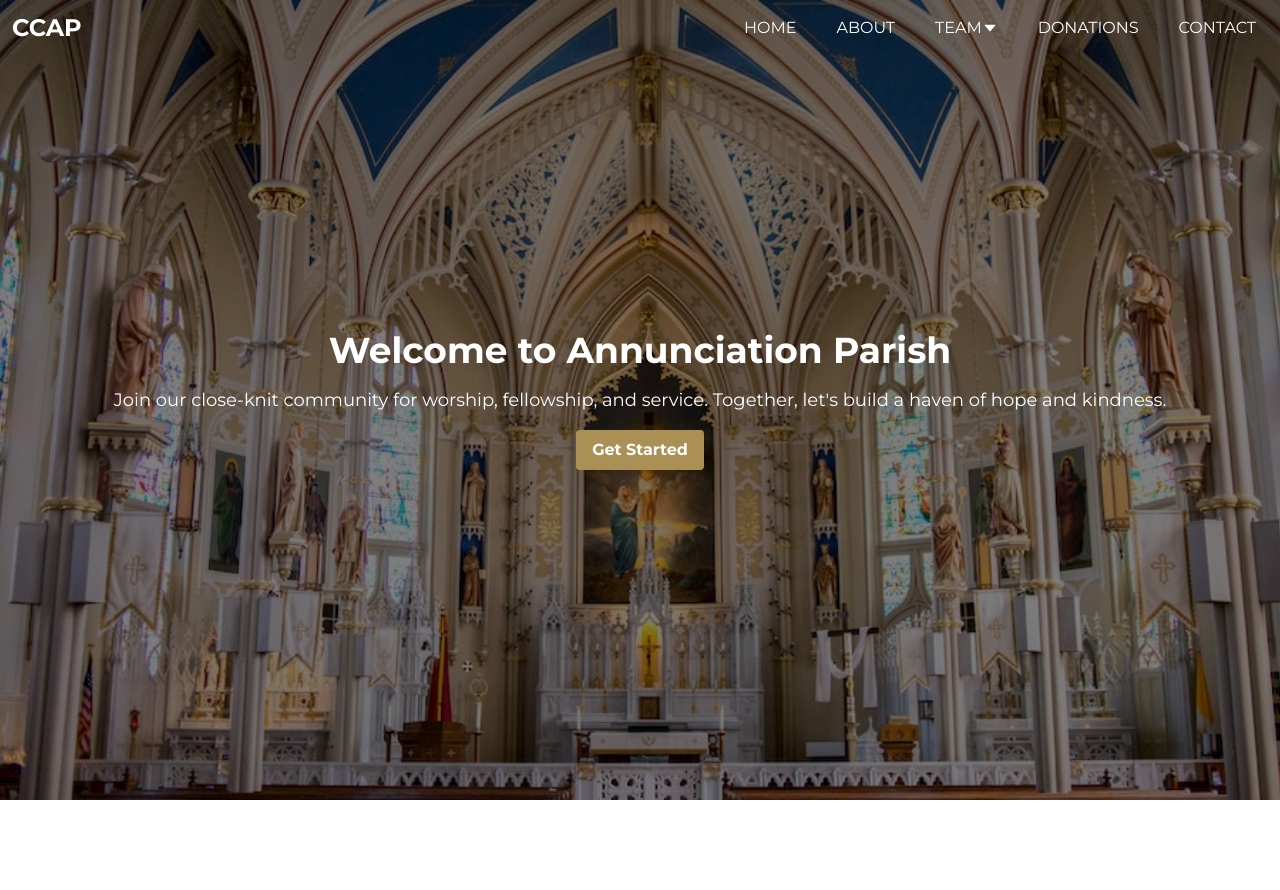
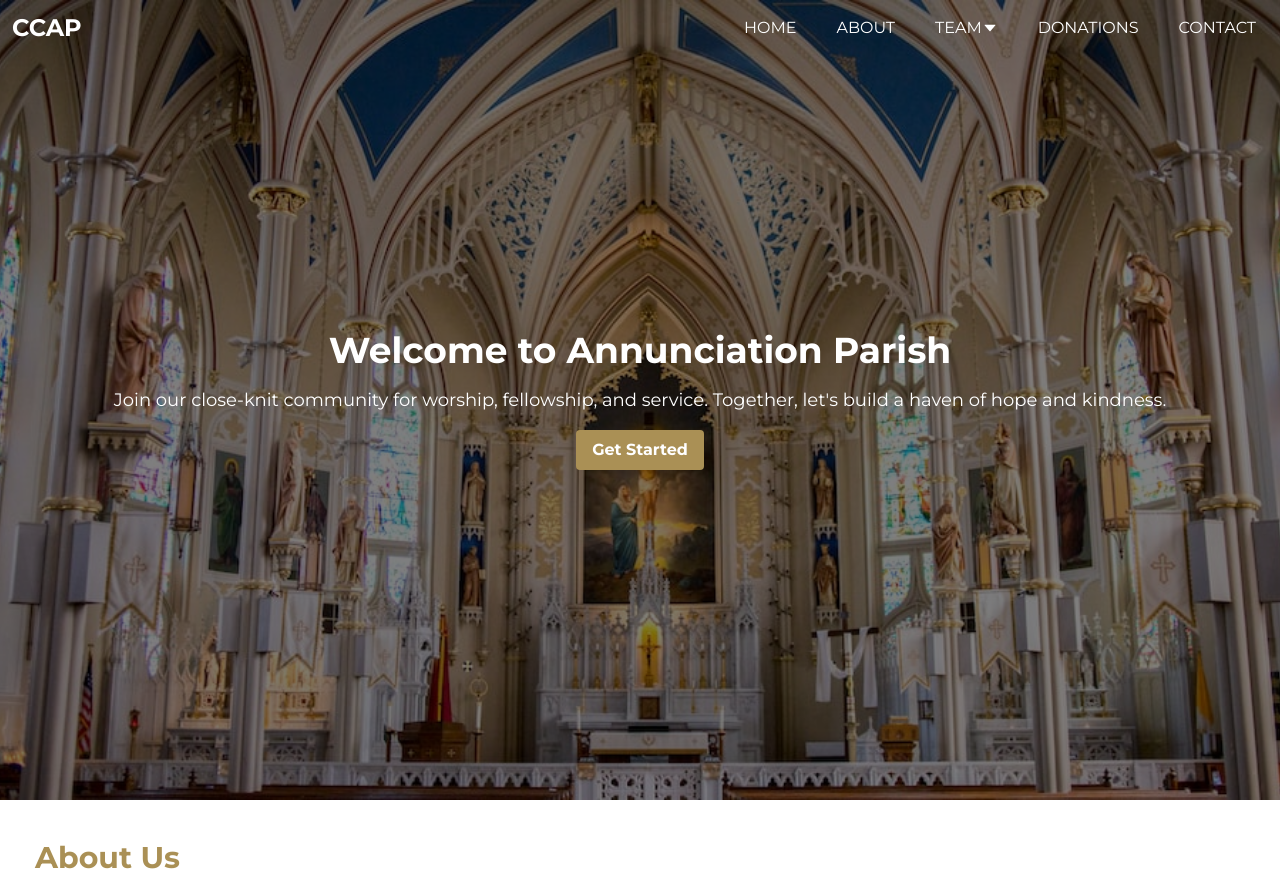
Before and after one commit to davidabuu/church-website, a Next.js app: page / in a window 1280 px wide. Shown: the top 890 px of the page. Before the commit the page ends 800 px from the top, so only its background shows below. Built offline with nearby package versions, Linux system fonts and the light colour scheme.

Commit message:
UI better

```diff
--- a/src/app/page.tsx
+++ b/src/app/page.tsx
@@ -18,10 +18,10 @@ const Page = () => {
   return (
     <div>
       <Intro />
-      {/* <AboutUs />
+      <AboutUs />
       <br></br>
 
-      <Masses />
+      {/* <Masses />
       <Donations />
       <Subscribe />
       <Footer /> */}
```
